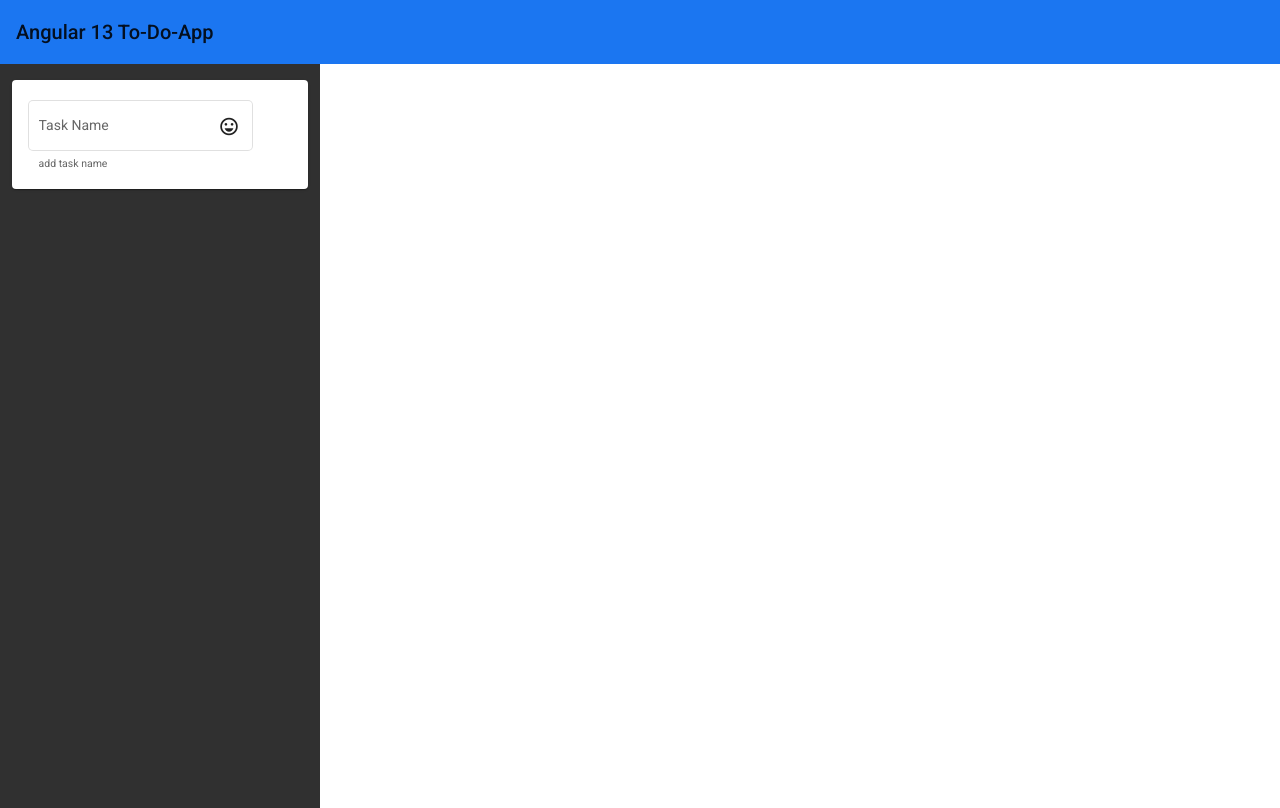
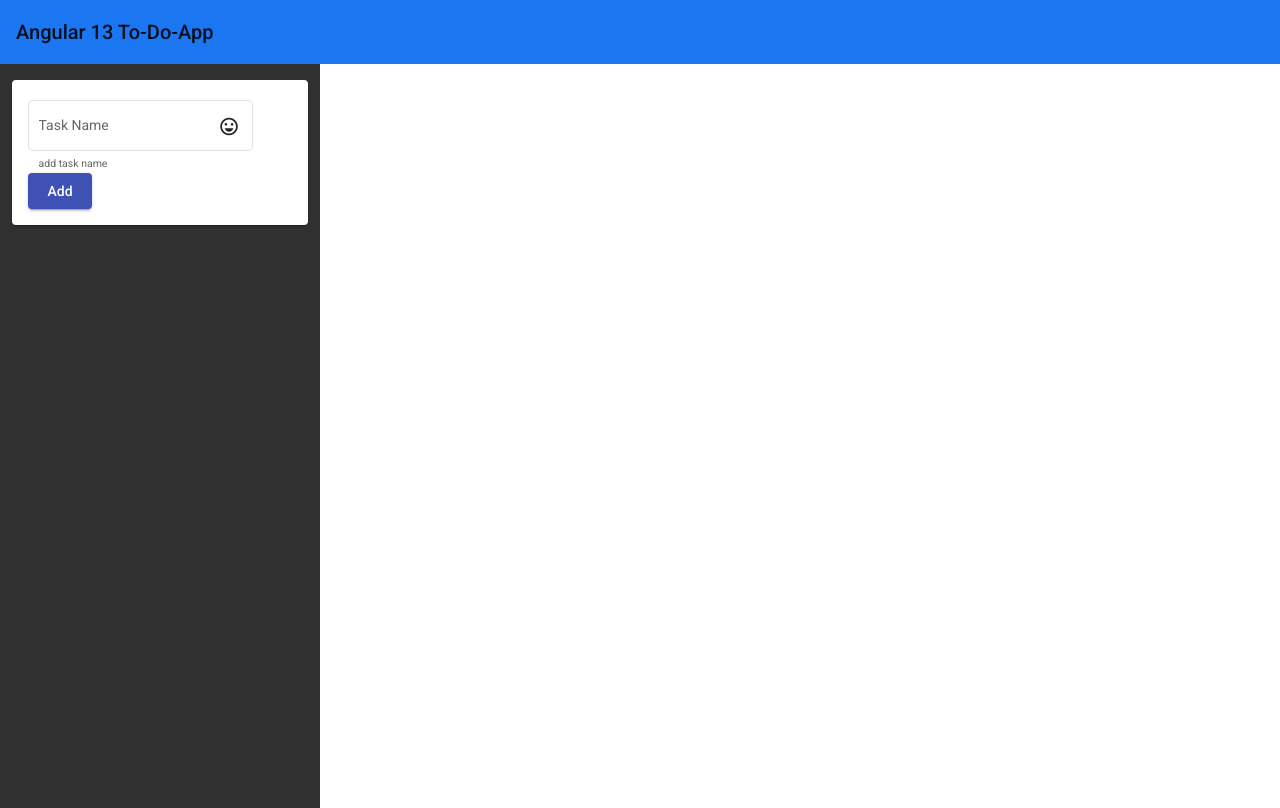
Before and after one commit to BouzidYoussef/TODOList, an Angular app in the folder TODOList/: page / in a window 1280 px wide. Built offline with nearby package versions, Linux system fonts and the light colour scheme.

Commit message:
add button

```diff
--- a/TODOList/src/app/todo/todo.component.html
+++ b/TODOList/src/app/todo/todo.component.html
@@ -10,6 +10,7 @@
                     <mat-icon matSuffix>sentiment_very_satisfied</mat-icon>
                     <mat-hint>add task name</mat-hint>
                   </mat-form-field>
+                  <button mat-raised-button color="primary">Add</button>
             </form>
         </mat-card>
         </div>
```
